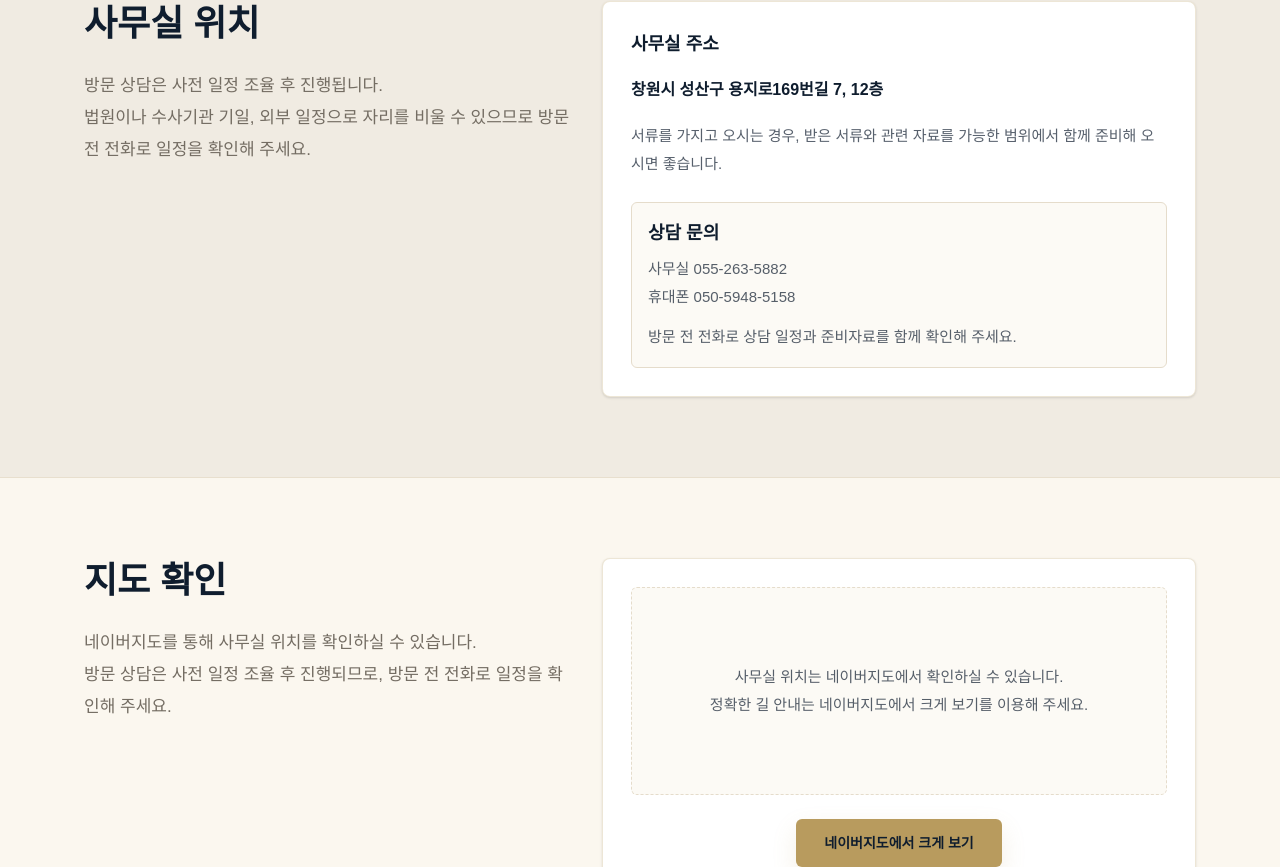
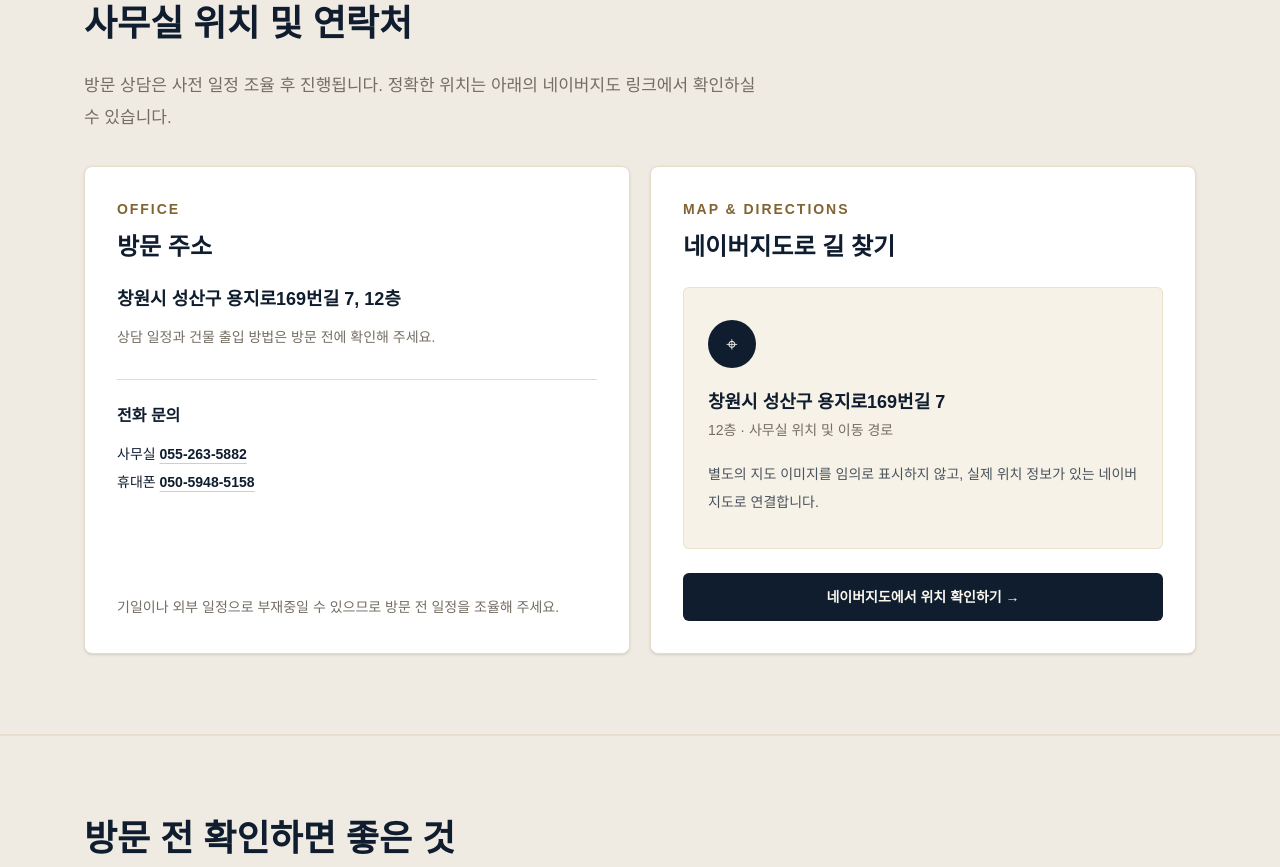
Before and after one commit to ymhk88-debug/project-lighthouse, a Next.js app: page /location in a window 1280 px wide. Shown: the part 633-1500 px from the top of the page. Built offline with nearby package versions, Linux system fonts and the light colour scheme; no server answers.

Commit message:
Consolidate Lighthouse location into matched contact and verified Naver Map panels

```diff
--- a/src/app/location/page.tsx
+++ b/src/app/location/page.tsx
@@ -5,7 +5,6 @@ const officePhone = "055-263-5882";
 const mobilePhone = "050-5948-5158";
 const naverMapUrl =
   "https://map.naver.com/p/search/%EB%B3%80%ED%98%B8%EC%82%AC%20%EC%9C%A0%EB%AF%BC%ED%99%98%20%EB%B2%95%EB%A5%A0%EC%82%AC%EB%AC%B4%EC%86%8C/place/2076772014?c=15.00,0,0,0,dh&isCorrectAnswer=true&placePath=%2Fhome%3Ffrom%3Dmap%26fromPanelNum%3D1%26additionalHeight%3D76%26timestamp%3D202607011737%26locale%3Dko%26svcName%3Dmap_pcv5%26searchText%3D%EB%B3%80%ED%98%B8%EC%82%AC%20%EC%9C%A0%EB%AF%BC%ED%99%98%20%EB%B2%95%EB%A5%A0%EC%82%AC%EB%AC%B4%EC%86%8C";
-const naverMapEmbedUrl = "";
 
 const visitChecklist = [
   {
@@ -53,7 +52,7 @@ function TextLink({
 }) {
   const className =
     variant === "primary"
-      ? "bg-primary text-background hover:bg-primary/90 md:bg-accent md:text-primary md:shadow-[0_10px_24px_rgba(184,155,94,0.16)] md:hover:bg-accent/90"
+      ? "bg-accent text-primary hover:bg-accent/90 md:bg-accent md:text-primary md:shadow-[0_10px_24px_rgba(184,155,94,0.16)] md:hover:bg-accent/90"
       : "border border-border bg-background text-primary hover:border-accent md:border-accent/35 md:bg-white";
 
   return (
@@ -110,87 +109,41 @@ export default function LocationPage() {
       </section>
       </div>
 
-      <section className="border-y border-border bg-[#F0EBE2] md:border-accent/15 md:bg-[#F0EBE2]">
-        <div className="mx-auto grid max-w-[1160px] gap-8 px-6 py-16 md:py-20 lg:grid-cols-[0.9fr_1.1fr] lg:items-start">
+      <section className="border-y border-border bg-[#F0EBE2]">
+        <div className="mx-auto max-w-[1160px] px-6 py-16 md:py-20">
           <SectionHeading
-            title="사무실 위치"
-            description={
-              "방문 상담은 사전 일정 조율 후 진행됩니다.\n법원이나 수사기관 기일, 외부 일정으로 자리를 비울 수 있으므로 방문 전 전화로 일정을 확인해 주세요."
-            }
+            title="사무실 위치 및 연락처"
+            description="방문 상담은 사전 일정 조율 후 진행됩니다. 정확한 위치는 아래의 네이버지도 링크에서 확인하실 수 있습니다."
           />
-          <div className="rounded-lg border border-[#e8ddcb] bg-white p-6 shadow-sm md:border-accent/25 md:bg-white md:p-7 md:shadow-sm">
-            <p className="text-sm font-semibold text-primary md:text-lg">사무실 주소</p>
-            <p className="mt-4 text-base font-semibold leading-8 text-primary">
-              {address}
-            </p>
-            <p className="mt-4 text-sm leading-7 text-muted md:text-[15px] md:leading-7 md:text-primary/70">
-              서류를 가지고 오시는 경우, 받은 서류와 관련 자료를 가능한
-              범위에서 함께 준비해 오시면 좋습니다.
-            </p>
-            <div className="mt-6 rounded-md border border-border bg-background/60 p-4">
-              <p className="text-sm font-semibold text-primary md:text-lg">상담 문의</p>
-              <p className="mt-2 text-sm leading-7 text-muted md:text-[15px] md:leading-7 md:text-primary/70">
-                사무실{" "}
-                <a
-                  href={`tel:${officePhone}`}
-                  className="transition-colors hover:text-accent"
-                >
-                  {officePhone}
-                </a>
-              </p>
-              <p className="text-sm leading-7 text-muted md:text-[15px] md:leading-7 md:text-primary/70">
-                휴대폰{" "}
-                <a
-                  href={`tel:${mobilePhone}`}
-                  className="transition-colors hover:text-accent"
-                >
-                  {mobilePhone}
-                </a>
-              </p>
-              <p className="mt-3 text-sm leading-7 text-primary/70 md:text-[15px]">
-                방문 전 전화로 상담 일정과 준비자료를 함께 확인해 주세요.
-              </p>
-            </div>
-          </div>
-        </div>
-      </section>
-
-      <section className="mx-auto max-w-[1160px] px-6 py-16 md:py-20">
-        <div className="grid gap-8 lg:grid-cols-[0.9fr_1.1fr] lg:items-start">
-          <SectionHeading
-            title="지도 확인"
-            description={
-              "네이버지도를 통해 사무실 위치를 확인하실 수 있습니다.\n방문 상담은 사전 일정 조율 후 진행되므로, 방문 전 전화로 일정을 확인해 주세요."
-            }
-          />
-          <div className="rounded-lg border border-[#e8ddcb] bg-white p-6 shadow-sm md:border-accent/25 md:bg-white md:p-7 md:shadow-sm">
-            {naverMapEmbedUrl ? (
-              <div className="overflow-hidden rounded-md border border-border bg-background/60">
-                <iframe
-                  title="유민환 변호사 사무실 위치"
-                  src={naverMapEmbedUrl}
-                  className="h-[320px] w-full md:h-[420px]"
-                  loading="lazy"
-                  referrerPolicy="no-referrer-when-downgrade"
-                />
-              </div>
-            ) : (
-              <div className="flex min-h-52 flex-col items-center justify-center rounded-md border border-dashed border-border bg-background/60 px-6 text-center">
-                <p className="text-sm leading-7 text-primary/70 md:text-[15px] md:leading-7">
-                  사무실 위치는 네이버지도에서 확인하실 수 있습니다.
-                  <br />
-                  정확한 길 안내는 네이버지도에서 크게 보기를 이용해 주세요.
+          <div className="mt-8 grid gap-5 lg:grid-cols-2 lg:items-stretch">
+            <div className="flex h-full flex-col rounded-lg border border-border bg-white p-6 shadow-sm md:p-8">
+              <p className="text-sm font-semibold tracking-[0.14em] text-[#816432]">OFFICE</p>
+              <h3 className="mt-3 text-xl font-semibold text-primary md:text-2xl">방문 주소</h3>
+              <p className="mt-5 text-lg font-semibold leading-8 text-primary">{address}</p>
+              <p className="mt-2 text-sm leading-7 text-muted">상담 일정과 건물 출입 방법은 방문 전에 확인해 주세요.</p>
+              <div className="mt-7 border-t border-border pt-6">
+                <p className="font-semibold text-primary">전화 문의</p>
+                <p className="mt-3 text-sm leading-7 text-primary">
+                  사무실 <a className="font-semibold underline decoration-accent/50 underline-offset-4 hover:text-[#816432]" href={`tel:${officePhone}`}>{officePhone}</a>
+                </p>
+                <p className="text-sm leading-7 text-primary">
+                  휴대폰 <a className="font-semibold underline decoration-accent/50 underline-offset-4 hover:text-[#816432]" href={`tel:${mobilePhone}`}>{mobilePhone}</a>
                 </p>
               </div>
-            )}
-            <div className="mt-6 flex justify-center">
-              <a
-                href={naverMapUrl}
-                target="_blank"
-                rel="noopener noreferrer"
-                className="inline-flex h-11 items-center justify-center rounded-md bg-primary px-5 text-sm font-semibold text-background transition-colors hover:bg-primary/90 md:h-12 md:px-7 md:bg-accent md:text-primary md:shadow-[0_10px_24px_rgba(184,155,94,0.16)]"
-              >
-                네이버지도에서 크게 보기
+              <p className="mt-auto pt-6 text-sm leading-7 text-muted">기일이나 외부 일정으로 부재중일 수 있으므로 방문 전 일정을 조율해 주세요.</p>
+            </div>
+            <div className="flex h-full flex-col rounded-lg border border-border bg-white p-6 shadow-sm md:p-8">
+              <p className="text-sm font-semibold tracking-[0.14em] text-[#816432]">MAP & DIRECTIONS</p>
+              <h3 className="mt-3 text-xl font-semibold text-primary md:text-2xl">네이버지도로 길 찾기</h3>
+              <div className="mt-6 flex min-h-48 flex-1 flex-col justify-center rounded-md border border-accent/20 bg-[#F7F2E8] px-6 py-8">
+                <div aria-hidden="true" className="flex h-12 w-12 items-center justify-center rounded-full bg-primary text-xl text-background">⌖</div>
+                <p className="mt-5 text-lg font-semibold text-primary">창원시 성산구 용지로169번길 7</p>
+                <p className="mt-1 text-sm text-muted">12층 · 사무실 위치 및 이동 경로</p>
+                <p className="mt-5 text-sm leading-7 text-primary/75">별도의 지도 이미지를 임의로 표시하지 않고, 실제 위치 정보가 있는 네이버지도로 연결합니다.</p>
+              </div>
+              <a href={naverMapUrl} target="_blank" rel="noopener noreferrer"
+                className="mt-6 inline-flex min-h-12 items-center justify-center rounded-md bg-primary px-6 py-3 text-sm font-semibold text-background transition-colors hover:bg-primary/90 focus-visible:outline-2 focus-visible:outline-offset-2 focus-visible:outline-accent">
+                네이버지도에서 위치 확인하기 →
               </a>
             </div>
           </div>
```
